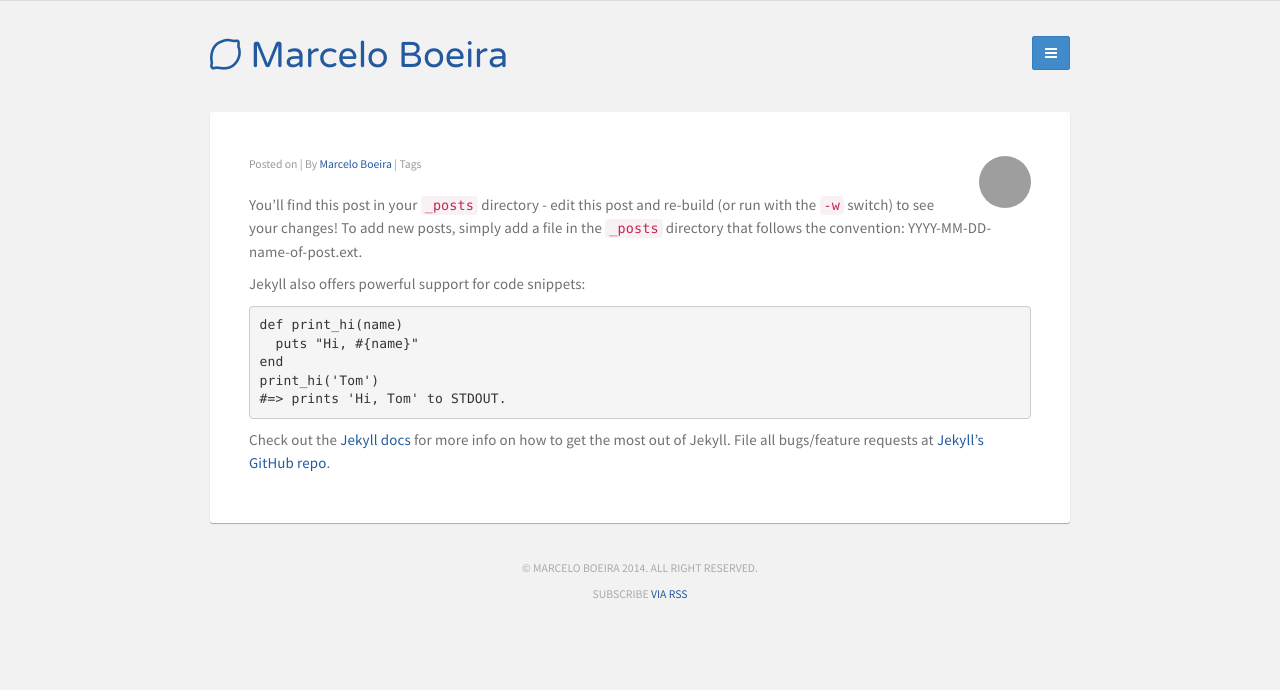
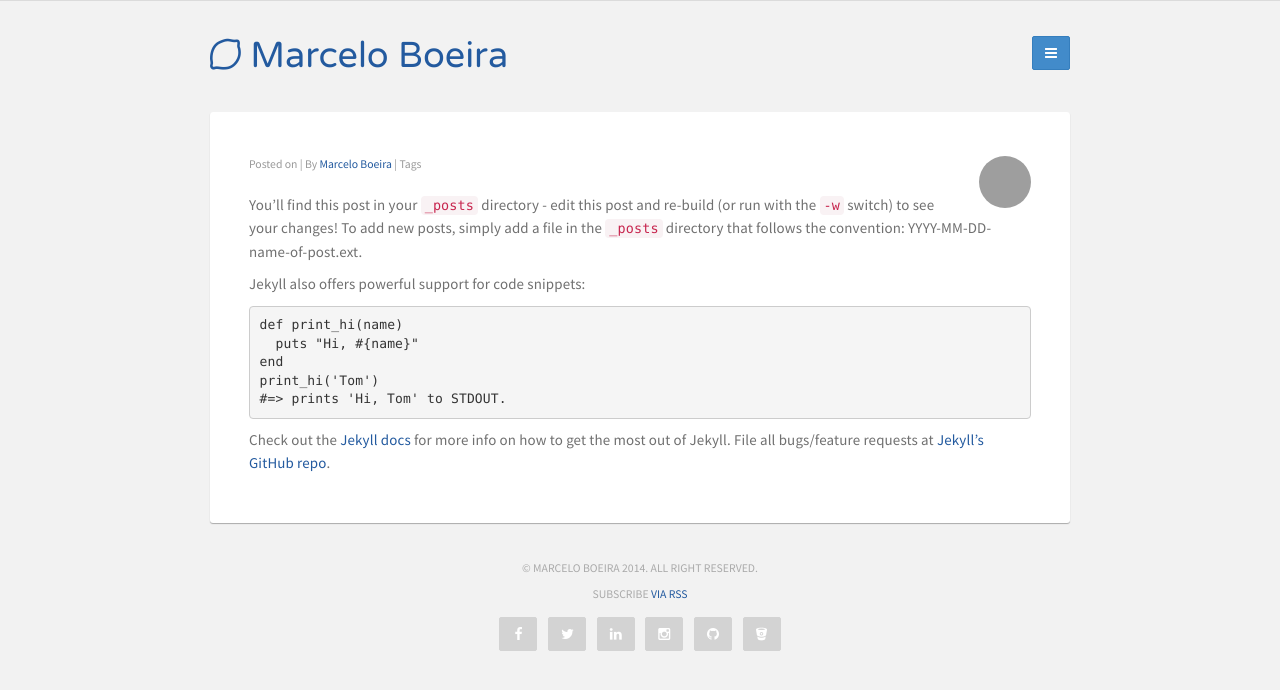
Before and after one commit to marceloboeira/blog, a Jekyll site: the page built from _posts/2014-07-14-welcome-to-jekyll.markdown, in a window 1280 px wide. Shown: the top 690 px of the page. Built offline with Jekyll 4.4.1, drawn with Linux system fonts in a browser that asks for light colours; grey boxes are pictures that could not be loaded.

Commit message:
Adding social media links at footer and left-bar...

```diff
--- a/_includes/footer.html
+++ b/_includes/footer.html
@@ -1,7 +1,7 @@
 <footer class="footer">
   <p>© {{site.title}} 2014. All right reserved.</p>
   <p class="rss-subscribe">Subscribe <a href="{{ "/feed.xml" | prepend: site.baseurl }}">via RSS</a></p>
-
+  {% include social.html %}
 </footer>
 <script>
 (function(i,s,o,g,r,a,m){i['GoogleAnalyticsObject']=r;i[r]=i[r]||function(){
--- a/_includes/header.html
+++ b/_includes/header.html
@@ -18,6 +18,7 @@
     </div>
     <div class="socialmedia">
       <h4>Share</h4>
+      {% include social.html %}
     </div>
   </aside>
 </div>
```
Also changed, not shown: _layouts/default.html (+0 -8 lines).
